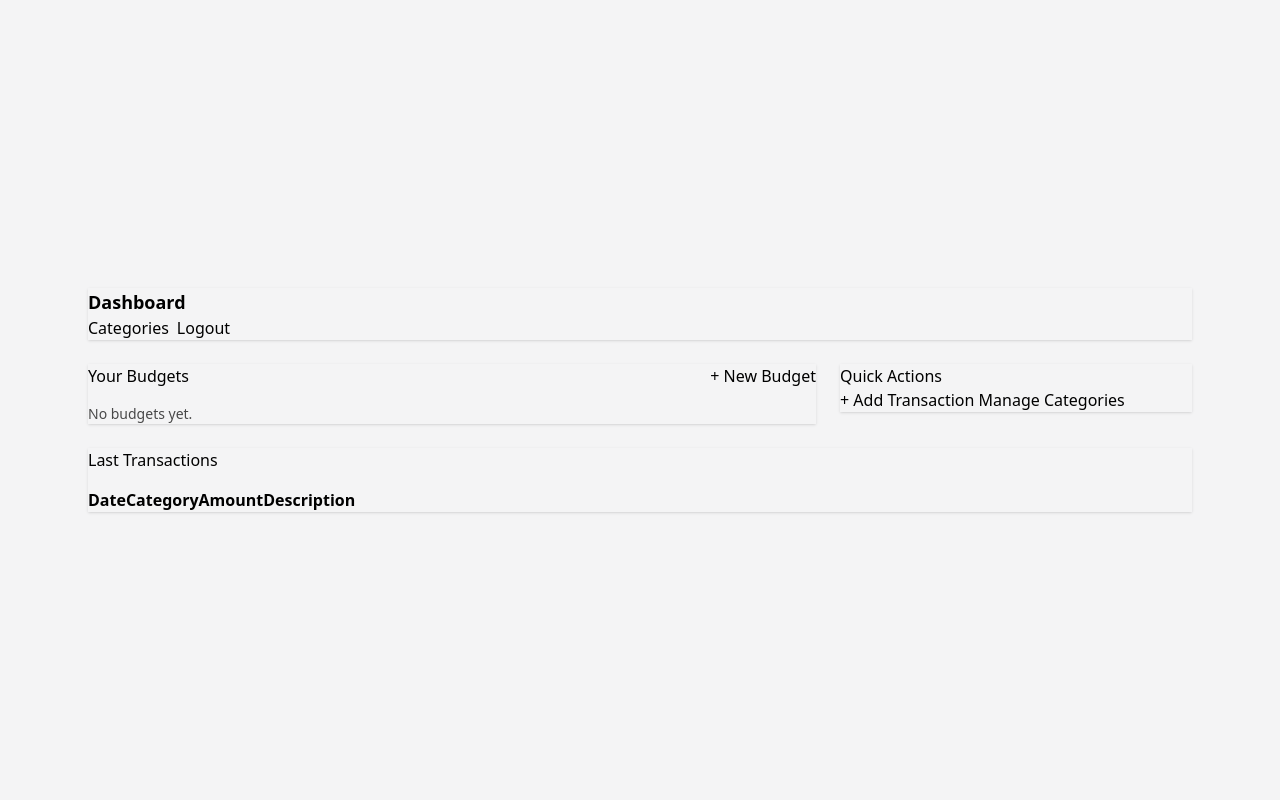
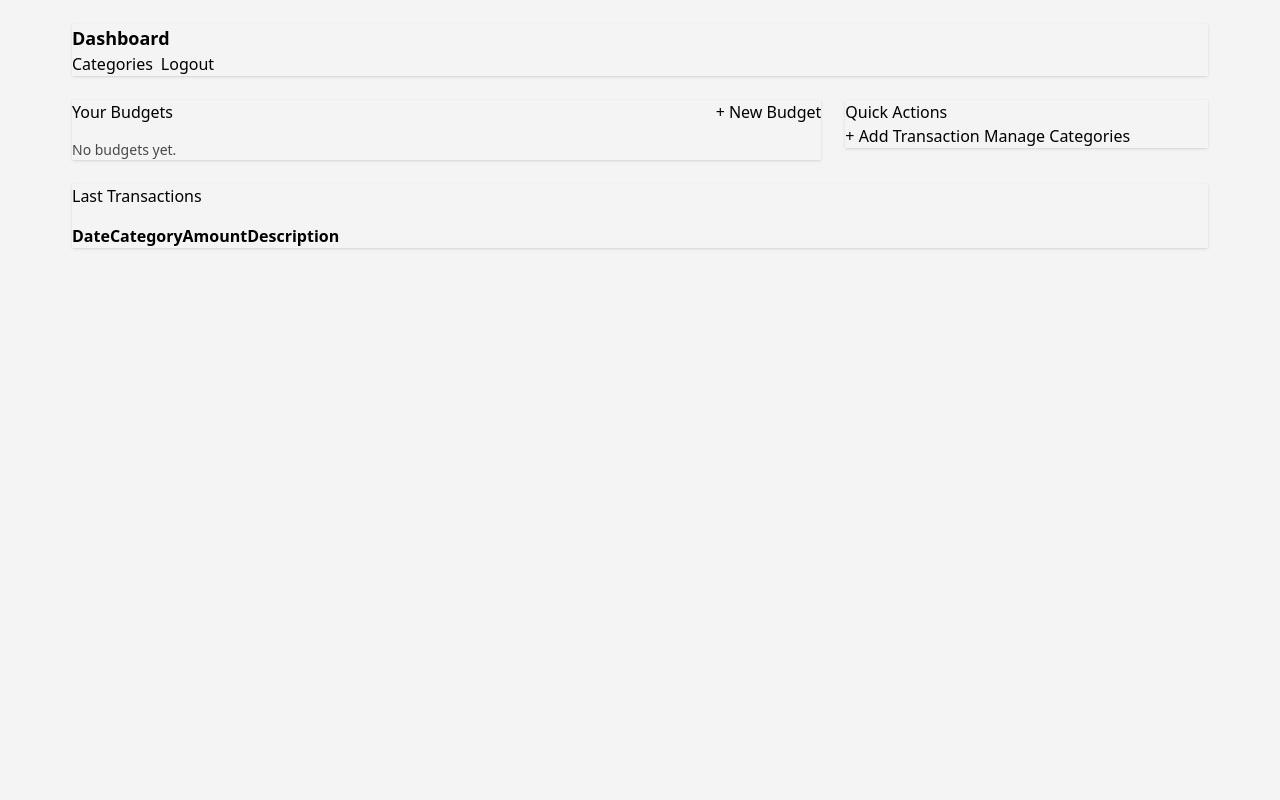
Before and after one commit to sbockowski/rachu-ciach-web, a Django app: page /dashboard/ in a window 1280 px wide. Run offline with Django 5.2, Linux system fonts and the light colour scheme; the visitor is signed in with stand-in values (Sample User, id 1); data that the repository does not hold is empty; some libraries are stand-ins or nearby versions.

Commit message:
Fix logout and add some styles for it

```diff
--- a/apps/core/templates/base.html
+++ b/apps/core/templates/base.html
@@ -25,7 +25,7 @@
 </div>
 
 <!-- 📦 Main content (form stays centered) -->
-<main class="min-h-screen flex items-center justify-center">
+<main class="min-h-screen p-6">
     {% block content %}{% endblock %}
 </main>
 </body>
--- a/apps/core/templates/dashboard.html
+++ b/apps/core/templates/dashboard.html
@@ -1,7 +1,7 @@
 {% extends "base.html" %}
 {% block content %}
 
-<div class="w-full max-w-6xl mx-auto p-6 space-y-6">
+<div class="w-full px-4 md:px-8 lg:px-12 space-y-6">
 
   <!-- 🧭 Top navigation -->
   <div class="navbar bg-base-200 rounded-box shadow">
@@ -10,7 +10,10 @@
     </div>
     <div class="flex gap-2">
       <a href="/categories" class="btn btn-ghost">Categories</a>
-      <a href="/logout" class="btn btn-outline btn-error">Logout</a>
+      <form action="{% url 'logout' %}" method="post">
+          {% csrf_token %}
+          <button type="submit" class="btn btn-outline btn-error">Logout</button>
+      </form>
     </div>
   </div>
 
```
Also changed, not shown: apps/core/templates/logout.html (added, +7 -0 lines).
